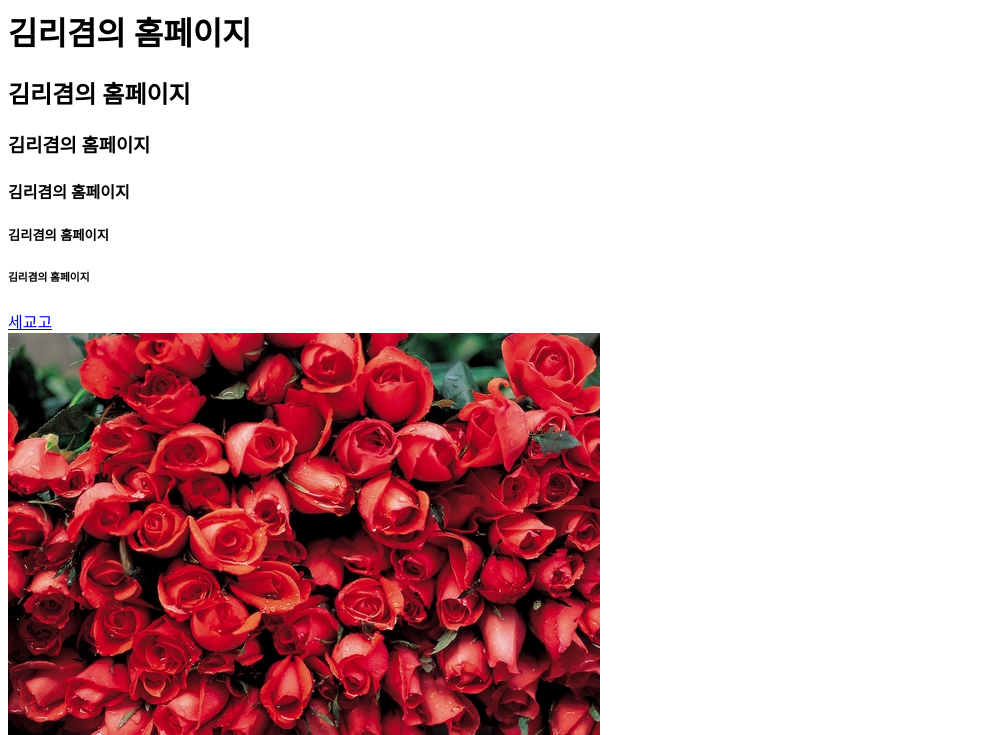
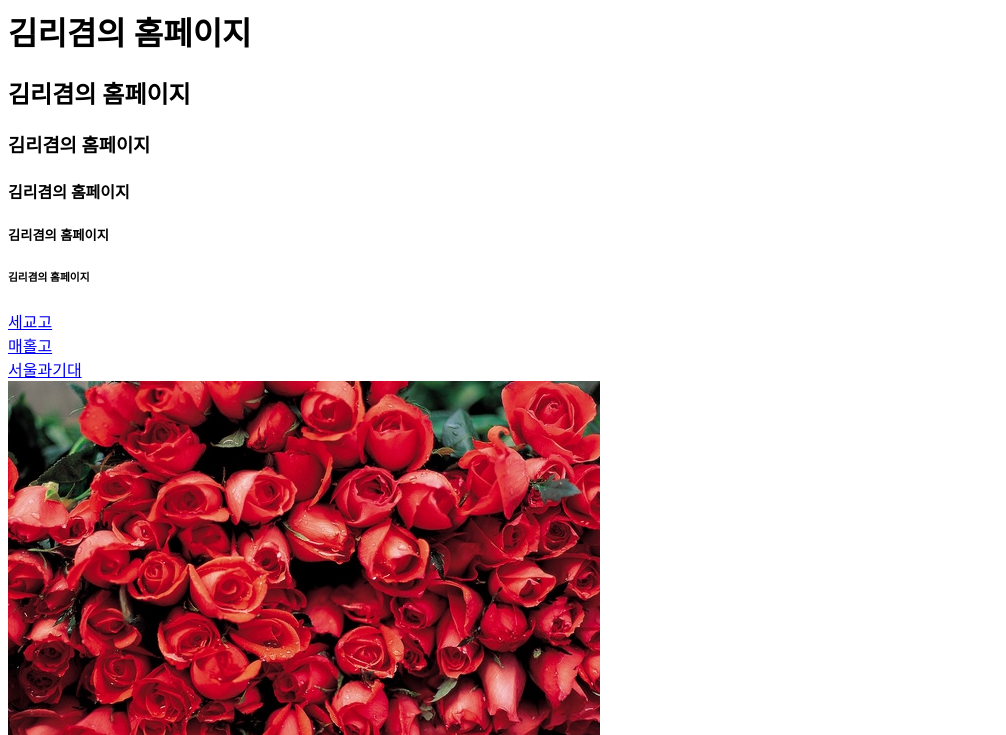
Before and after one commit to ant060214/erb2023, a plain HTML site: page index.html in a window 1280 px wide. Shown: the top 735 px of the page, without its empty margins (0-1006 px from the left). Drawn offline with Linux system fonts and the light colour scheme.

Commit message:
Update index.html

```diff
--- a/index.html
+++ b/index.html
@@ -13,6 +13,8 @@ My 홈페이지
 <h5>김리겸의 홈페이지</h5>
 <h6>김리겸의 홈페이지</h6>
   <a href="https://segyo.hs.kr/">세교고<a/><br>
+  <a href="https://maehol.hs.kr/">매홀고<a/><br>
+  <a href="https://seoultech.ac.kr/">서울과기대<a/><br>
 <img src="my.jpg"><br>
 <img width="30%" src="https://i.namu.wiki/i/6u-5ZE6CLbovDtQ0CF9z00TBWeUkg6rXJutpVsdiSk5qavPOrsRhWi3B6BoYxcvfocFexzSesIxvt7VXT3mtOJgvZGpOWFBXLEwevmIssCdExGP1EnFHZ-7ZtmtKeQvS25ul-BO9FwYaWZHqJ6X0rw.webp">
 <iframe width="560" height="315" src="https://www.youtube.com/embed/K6Aestf7ROg" title="YouTube video player" frameborder="0" allow="accelerometer; autoplay; clipboard-write; encrypted-media; gyroscope; picture-in-picture; web-share" allowfullscreen></iframe>
```
